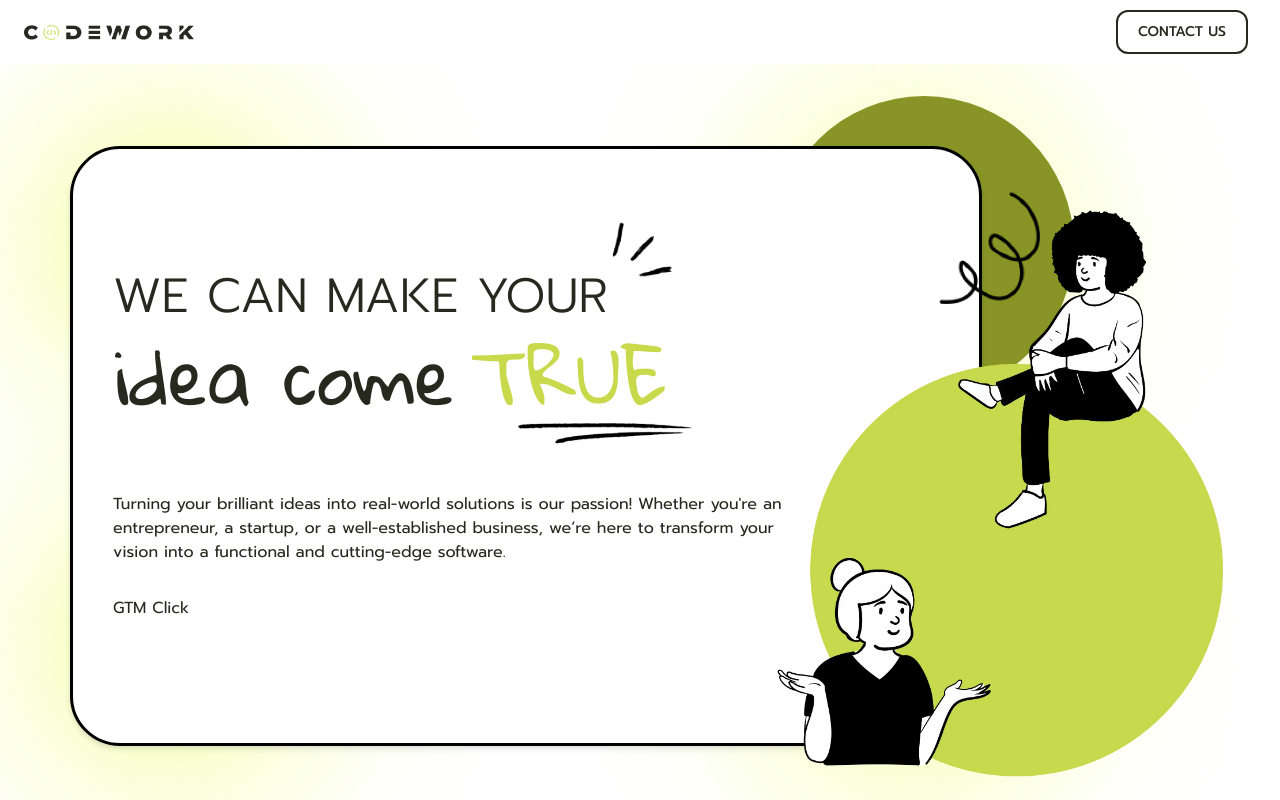
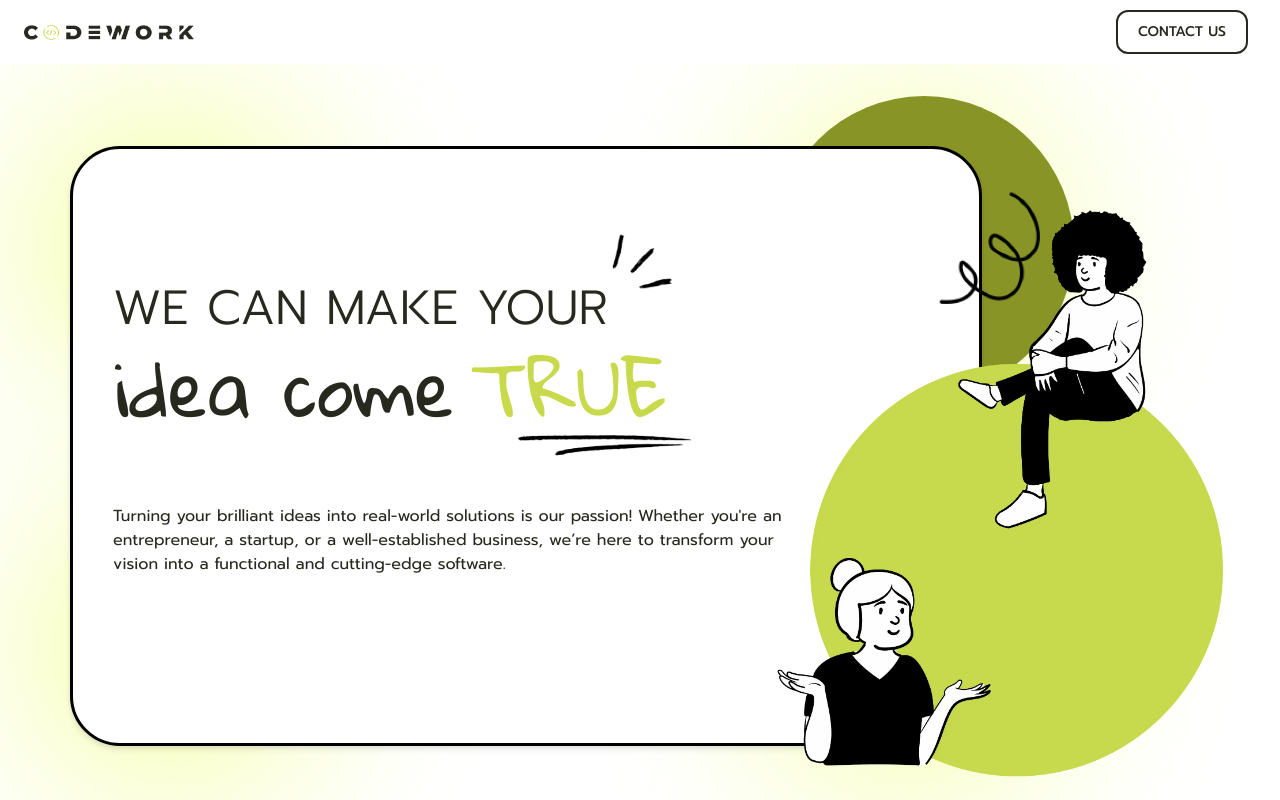
Before and after one commit to The-Alzhemist/codework-landing-page, a Next.js app: page / in a window 1280 px wide. Shown: the top 800 px of the page. Built offline with nearby package versions, Linux system fonts and the light colour scheme.

Commit message:
delete: btn

```diff
--- a/src/features/HomePage/HeroSection/HeroSection.tsx
+++ b/src/features/HomePage/HeroSection/HeroSection.tsx
@@ -74,7 +74,6 @@ const HeroSection = (props: HeroSectionProps) => {
               {heroSectionText.buttonName}
             </PrimaryButton> */}
             {/* <Hyperlinks link="/aboutus">{heroSectionText.linkName}</Hyperlinks> */}
-            <button id="hero-section-btn">GTM Click</button>
           </div>
         </div>
 
```
